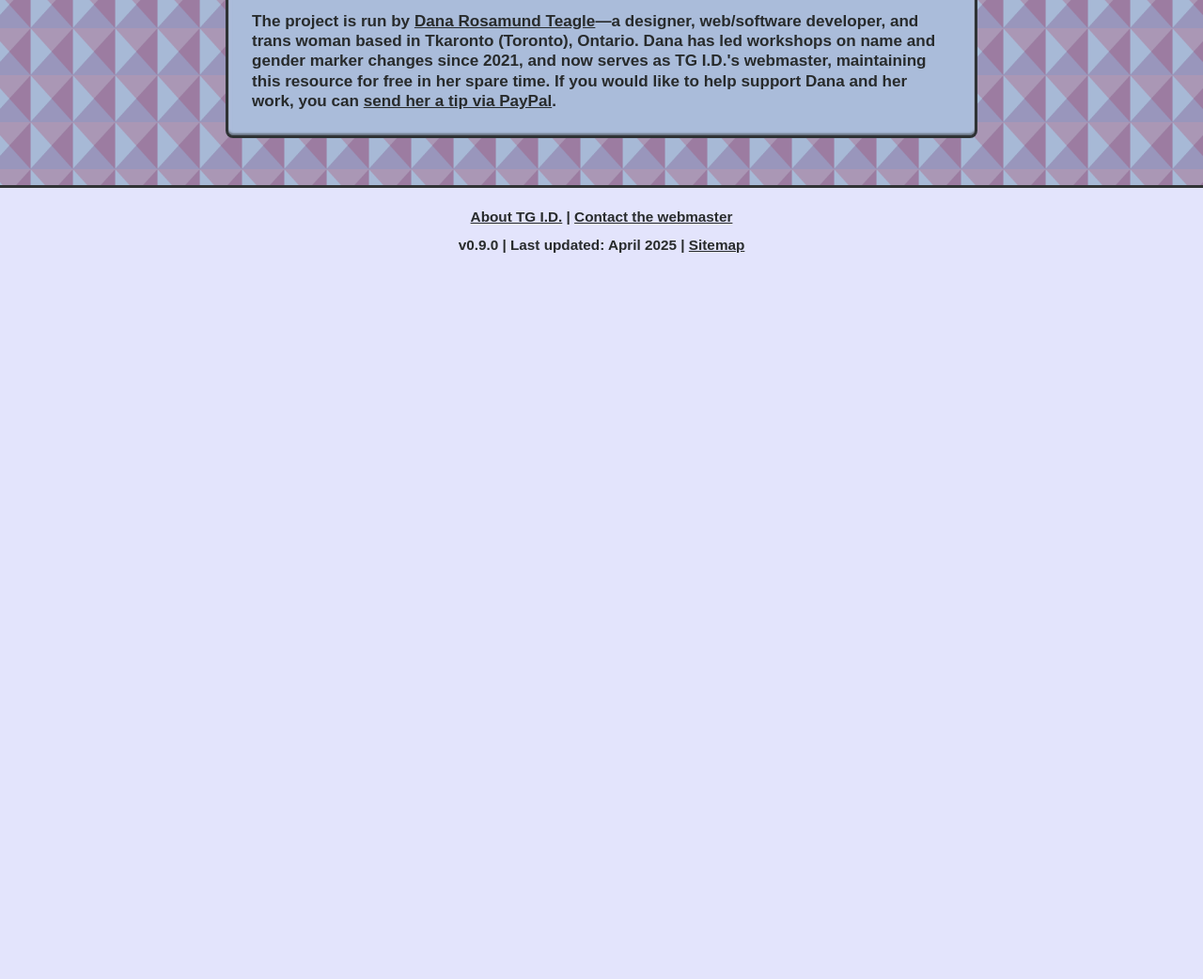
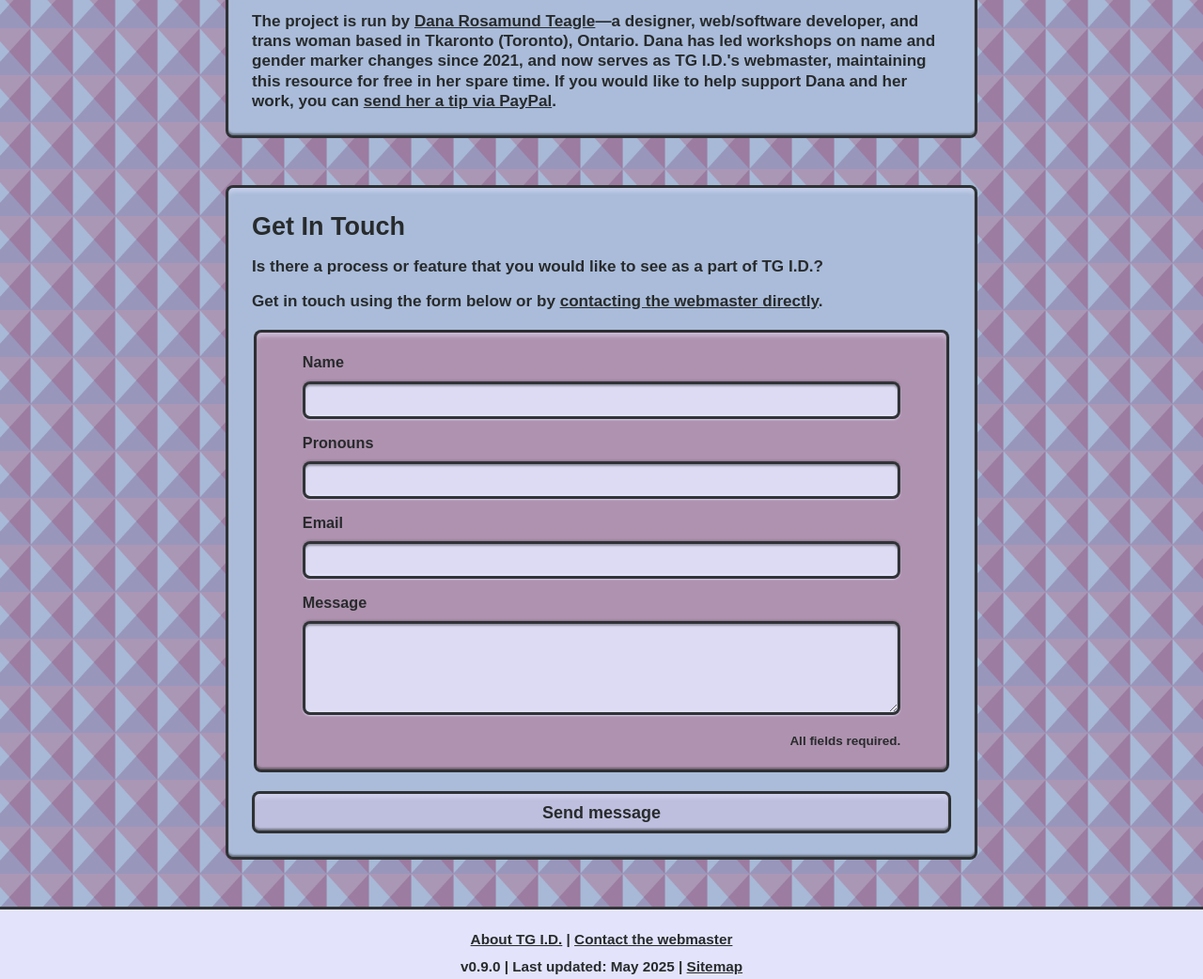
Before and after one commit to torontopubliclibra/tg-id-beta, a plain HTML site: page about.html in a window 1280 px wide. Shown: the part 570-1612 px from the top of the page at 94% size. Before the commit the page ends 867 px from the top, so only its background shows below. Drawn offline with Linux system fonts and the light colour scheme; a web font is replaced by a local one.

Commit message:
feat: updated presentation downloads and added about page form

```diff
--- a/about.html
+++ b/about.html
@@ -75,6 +75,31 @@
 			</div>
 		</section>
 
+		<section id="suggestions">
+			<div class="wrapper">
+				<h2>Get In Touch</h2>
+				<p>Is there a process or feature that you would like to see as a part of TG I.D.?</p>
+				<p>Get in touch using the form below or by <a href="mailto:contact@danateagle.com">contacting the webmaster directly</a>.</p>
+				<form name="contact" netlify>
+					<fieldset>
+						<label for="name">Name</label>
+						<input type="text" name="name" id="name" required="required" aria-required="true" title="Please enter your name" />
+						<label for="pronouns">Pronouns</label>
+						<input type="text" name="pronouns" id="pronouns" required="required" aria-required="true" title="Please enter your pronouns" />
+						<label for="email">Email</label>
+						<input type="email" name="email" id="email" required="required" aria-required="true" title="Please enter your email" />
+						<label for="message">Message</label>
+						<textarea name="message" id="message" required="required" aria-required="true" title="Please enter your message"></textarea>
+						<p class="small">All fields required.</p>
+					</fieldset>
+					<button type="submit" class="link">
+						<div class="highlight"></div>
+						<span>Send message</span>
+					</button>
+				</form>
+			</div>
+		</section>
+
 		<footer>
 			<p>
 				<a href="#">About TG I.D.</a> | <a href="mailto:contact@danateagle.com">Contact the webmaster</a>
--- a/scripts/app.js
+++ b/scripts/app.js
@@ -1,7 +1,7 @@
 // app object
 let app = {
     version: "0.9.0",
-    updated: "April 2025",
+    updated: "May 2025",
     regions: [
         "Ontario",
         "Canada"
@@ -291,7 +291,7 @@ let app = {
             })
             app.elements.downloadLinks.innerHTML = downloadLinks.reduce(
                 (accumulator, currentValue) => accumulator + currentValue
-            ) + `<h3 id="presentation-materials">Presentation materials</h3><a class="download" href="/data/tg-id-0425.pdf" target="_blank"><span class="link-title"><p class="button-label">Ontario TG I.D. slideshow (PDF)</p><img src="/assets/file-download.svg" alt="download icon"></span><hr><p class="button-description">PDF document of the April 2025 Ontario TG I.D. workshop slideshow</p></a><a class="download" href="/data/tg-id-0425.odp" target="_blank"><span class="link-title"><p class="button-label">Ontario TG I.D. slideshow (ODP)</p><img src="/assets/file-download.svg" alt="download icon"></span><hr><p class="button-description">OpenDocument presentation file of the April 2025 Ontario TG I.D. workshop slideshow</p></a><a class="download" href="/data/tg-id-0425.pptx" target="_blank"><span class="link-title"><p class="button-label">Ontario TG I.D. slideshow (PPTX)</p><img src="/assets/file-download.svg" alt="download icon"></span><hr><p class="button-description">MS PowerPoint presentation file of the April 2025 Ontario TG I.D. workshop slideshow</p></a>`;
+            ) + `<h3 id="presentation-materials">Presentation materials</h3><a class="download" href="/data/tg-id-0525.pdf" target="_blank"><span class="link-title"><p class="button-label">Ontario TG I.D. slideshow (PDF)</p><img src="/assets/file-download.svg" alt="download icon"></span><hr><p class="button-description">PDF document of the May 2025 Ontario TG I.D. workshop slideshow</p></a><a class="download" href="/data/tg-id-0525.odp" target="_blank"><span class="link-title"><p class="button-label">Ontario TG I.D. slideshow (ODP)</p><img src="/assets/file-download.svg" alt="download icon"></span><hr><p class="button-description">OpenDocument presentation file of the May 2025 Ontario TG I.D. workshop slideshow</p></a><a class="download" href="/data/tg-id-0525.pptx" target="_blank"><span class="link-title"><p class="button-label">Ontario TG I.D. slideshow (PPTX)</p><img src="/assets/file-download.svg" alt="download icon"></span><hr><p class="button-description">MS PowerPoint presentation file of the May 2025 Ontario TG I.D. workshop slideshow</p></a>`;
             app.elements.downloadSources.innerHTML = `<h2>Sources</h2><ul>` + downloadSources.reduce(
                 (accumulator, currentValue) => accumulator + currentValue
             );
--- a/styles/sass/styles.scss
+++ b/styles/sass/styles.scss
@@ -519,6 +519,68 @@ h1 {
     }
 }
 
+form {
+    display: flex;
+    flex-direction: column;
+    justify-content: center;
+    align-items: center;
+    width: 100%;
+    margin: 0 auto;
+    margin-top: 5px;
+    margin-bottom: 0;
+
+    @media only screen and (max-width: $tablet) {
+        width: 100%;
+    }
+
+    .link {
+        margin-top: 20px;
+        cursor: pointer;
+    }
+
+    fieldset {
+        background: rgba($color2, 0.75);
+        border: solid rgba($black, 0.95) 3px;
+        border-radius: 8px;
+        box-shadow: inset 0 -2px 2px rgba($black, 0.5), inset 0 4px 4px rgba($white, 0.5);
+        display: flex;
+        flex-wrap: wrap;
+        flex-direction: row;
+        justify-content: center;
+
+        label, input, textarea {
+            width: 90%;
+            min-width: 90%;
+        }
+        label {
+            font-size: 0.9rem;
+            margin-top: 15px;
+        }
+        input, textarea {
+            border: none;
+            background-color: rgba($white, 0.9);
+            min-height: 40px;
+            padding: 5px 10px;
+            border: solid rgba($black, 0.95) 3px;
+            border-radius: 8px;
+            margin-top: 10px;
+            box-shadow: 0 1px 2px rgba($white, 0.8), 0 -1px 2px rgba($black, 0.3), inset 0 2px 2px rgba($black, 0.4), inset 0 -2px 2px rgba($white, 0.6);
+        }
+        textarea {
+            min-height: 100px;
+        }
+        p {
+            font-size: 0.75rem;
+            color: $black;
+            width: 100%;
+            text-align: right !important;
+            margin: 10px 5% !important;
+            margin-right: 5%;
+            padding-top: 10px;
+        }
+    }
+}
+
 footer {
     height: 100px;
     padding: 5px 20px;
```
Also changed, not shown: sitemap.xml (+4 -4 lines), styles/styles.css, 6 other files.
